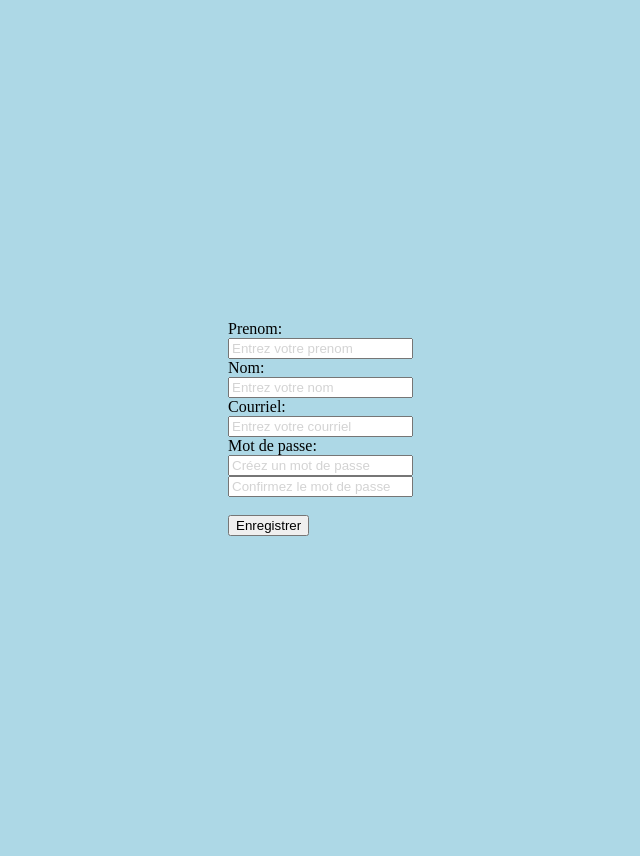
After one commit to Carl-Montpetit/prog-web-1, a PHP site: page /CreateAccount.html in a window 1280 px wide. The commit adds this page. Shown: the whole page, without its empty margins (92-732 px from the left). Run offline with PHP 8.4, Linux system fonts and the light colour scheme.

Commit message:
commencé le Login

```diff
--- /dev/null
+++ b/CreateAccount.css
@@ -0,0 +1,14 @@
+body {
+    background: lightblue;
+    margin: 25%;
+
+}
+::placeholder {
+    color: lightgrey;
+    border: green;
+}
+#pwDoesNotMatch {
+    display: none;
+    color: red;
+    position: relative;
+}
--- /dev/null
+++ b/CreateAccount.html
@@ -0,0 +1,28 @@
+<!DOCTYPE html>
+<html lang="fr">
+<head>
+    <meta charset="UTF-8">
+    <meta http-equiv="X-UA-Compatible" content="IE=edge">
+    <meta name="viewport" content="width=device-width, initial-scale=1.0">
+    <title>Camp de jour</title>
+    <link rel="stylesheet" href="CreateAccount.css">
+    <script src="CreateAccount.javascript"></script>
+</head>
+<body>
+    <form action="/action_page.php">
+        <label for="text">Prenom:</label><br>
+        <input type="text" id="prenom" name="prenom" placeholder="Entrez votre prenom"><br>
+        <label for="text">Nom:</label><br>
+        <input type="text" id="nom" name="nom" placeholder="Entrez votre nom"><br>
+        <label for="email">Courriel:</label><br>
+        <input type="email" id="email" name="email" placeholder="Entrez votre courriel"><br>
+        <label for="password">Mot de passe:</label><br>
+        <input type="password" id="pw" name="pw" placeholder="Créez un mot de passe"><br>
+        <input type="password" id="pw2" name="pw2" placeholder="Confirmez le mot de passe"><br>
+        <div id="pwDoesNotMatch">Les 2 champs ne correspondent pas!</div><br>
+        <button type="button" onclick="validateCreateAccount(
+            String(document.getElementById('pw').value), String(document.getElementById('pw2').value))">Enregistrer
+        </button>
+      </form>
+</body>
+</html>
```
Also changed, not shown: ProgWeb.css (+12 -4 lines), ProgWeb.html (+8 -7 lines), 2 other files.
